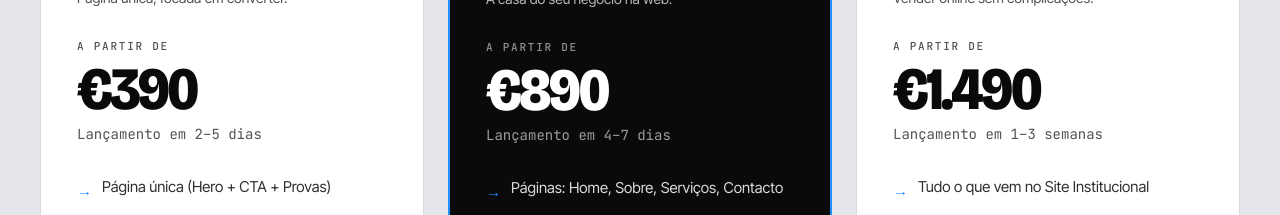
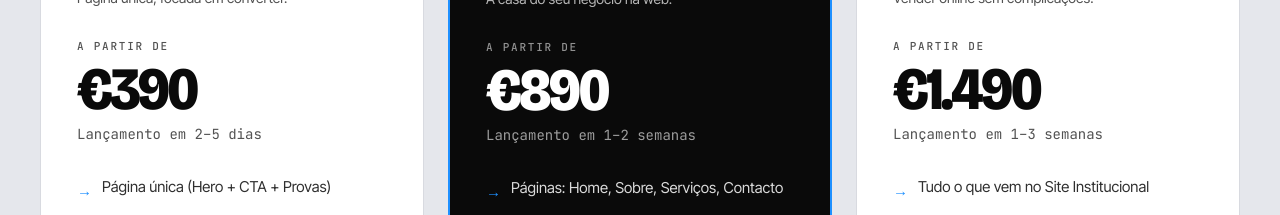
Before and after one commit to upramarketing-oss/upra-site, a Next.js app: page /precos in a window 1280 px wide. Shown: the part 860-1075 px from the top of the page. Built offline with nearby package versions, Linux system fonts and the light colour scheme.

Commit message:
Precos: Site Institucional 1-2 weeks

```diff
--- a/app/precos/page.tsx
+++ b/app/precos/page.tsx
@@ -29,7 +29,7 @@
     title: "Site Institucional",
     tagline: "A casa do seu negócio na web.",
     price: "890",
-    timeline: "4–7 dias",
+    timeline: "1–2 semanas",
     features: [
       "Páginas: Home, Sobre, Serviços, Contacto",
       "Blog ou área de notícias",
```
